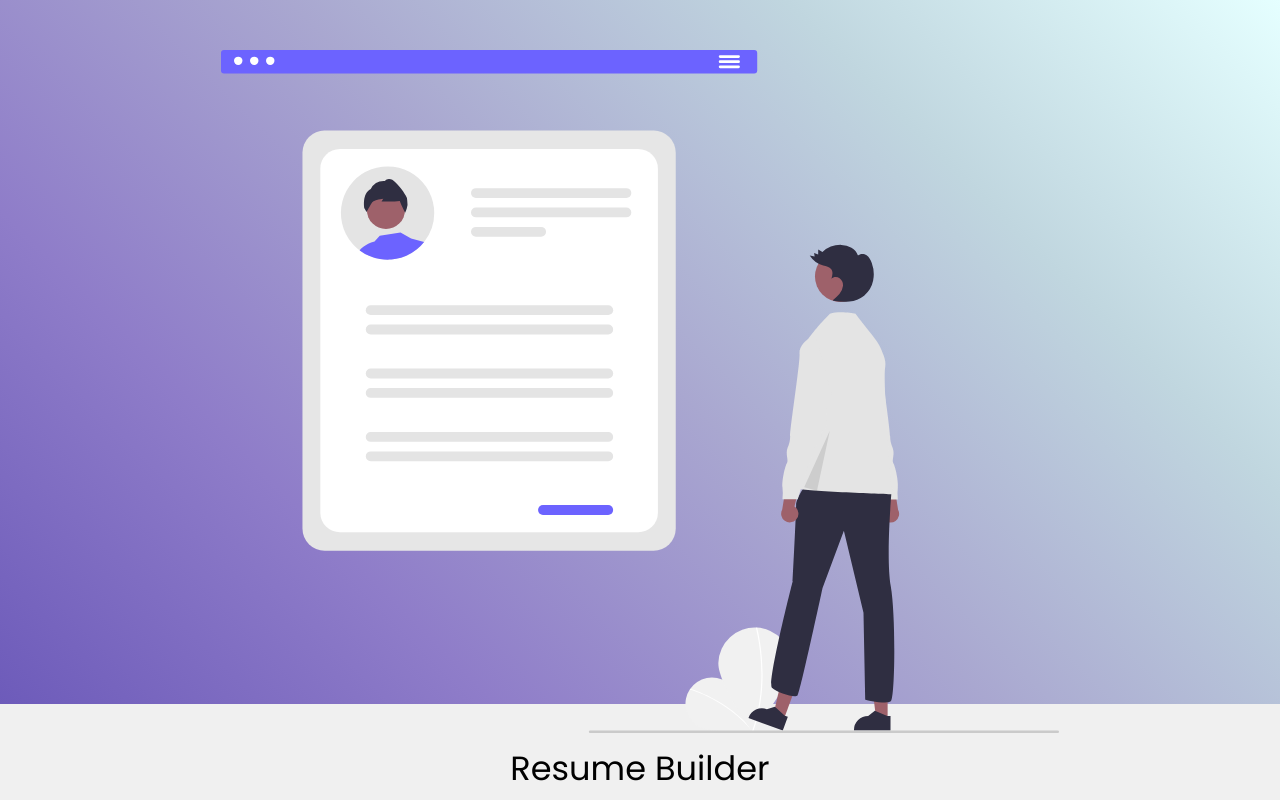
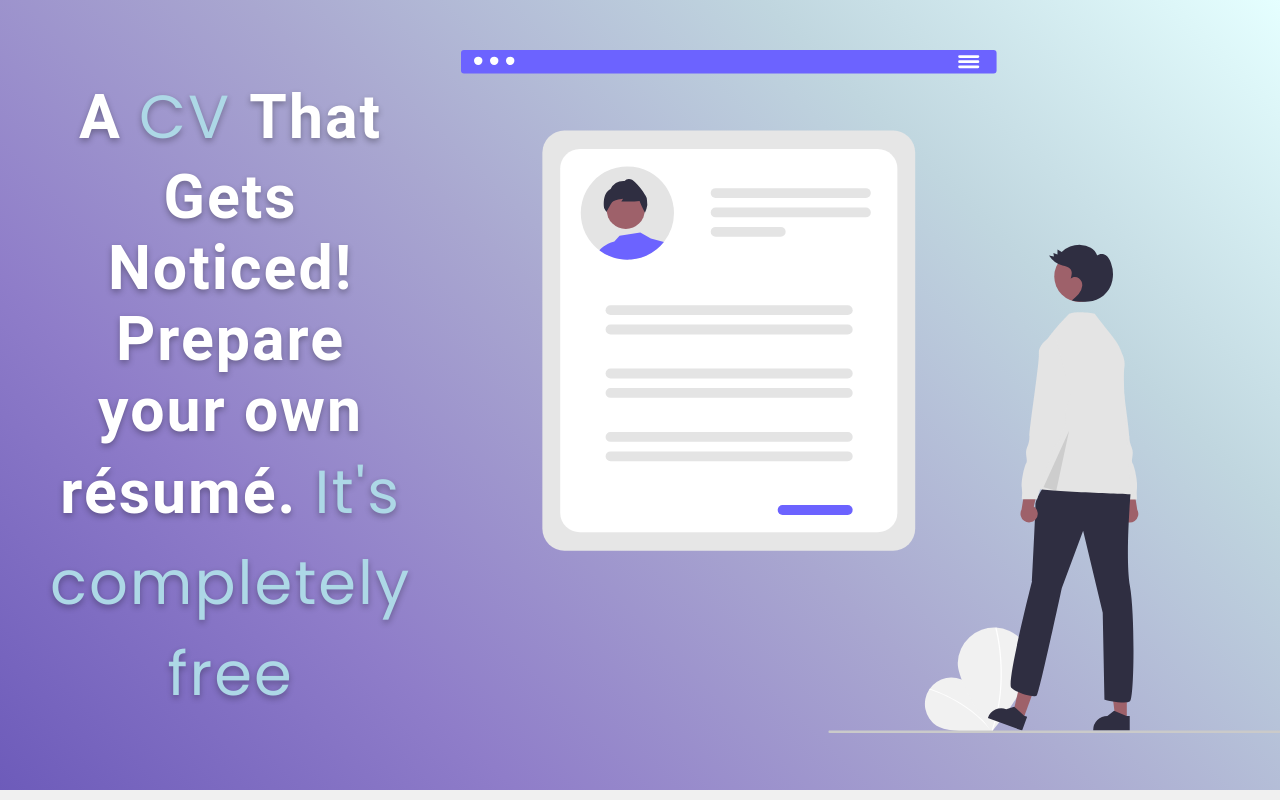
Before and after one commit to tushar-upadhya/resume-builder, a React (Create React App) app: page / in a window 1280 px wide. Shown: the top 800 px of the page. Built offline with nearby package versions, Linux system fonts and the light colour scheme.

Commit message:
header done

```diff
--- a/src/components/Header/Header.jsx
+++ b/src/components/Header/Header.jsx
@@ -5,16 +5,19 @@ import resumeSvg from "../../assets/resume.svg";
 import styles from "./Header.module.css";
 
 function Header() {
+    //   A CV That Gets Noticed!
+
+    // Prepare your own résumé. It is completely free.
     return (
         <div className={styles.container}>
-            {/* <div className={styles.left}>
+            <div className={styles.left}>
                 <p className={styles.heading}>
-                    A <span>Resume</span> that stands out!
+                    A <span>CV </span> That Gets Noticed!
                 </p>
                 <p className={styles.heading}>
-                    Make your own resume. <span>It's free</span>
+                    Prepare your own résumé. <span>It's completely free</span>
                 </p>
-            </div> */}
+            </div>
             <div className={styles.right}>
                 <img src={resumeSvg} alt="Resume" />
             </div>
--- a/src/components/Header/Header.module.css
+++ b/src/components/Header/Header.module.css
@@ -1,11 +1,11 @@
 .container {
     padding: 50px;
-    /* text-align: center; */
+    text-align: center;
     width: 100%;
     display: flex;
-    /* align-items: center; */
+    align-items: center;
     justify-content: space-evenly;
-    /* gap: 50px; */
+    gap: 50px;
     background: linear-gradient(
         45deg,
         #6d5bba,
@@ -14,14 +14,10 @@
         #c0d6df,
         #e5ffff
     );
-    height: 88vh;
+    height: 100%;
 }
-/*
-.right > img {
-    object-fit: contain;
-} */
 
-/* .heading {
+.heading {
     margin: 0 auto;
     max-width: 700px;
     color: #fff;
@@ -30,13 +26,12 @@
     font-weight: 700;
     letter-spacing: 2px;
     text-shadow: 0 3px 6px rgba(0, 0, 0, 0.3);
-} */
+}
 
-/* .heading span {
-    background-clip: text;
-    background-image: linear-gradient(to right, #f5df4d, #f64747);
+.heading span {
     font-weight: lighter;
-} */
+    color: #add8e6;
+}
 
 @media only screen and (max-width: 320px) {
     .container {
```
